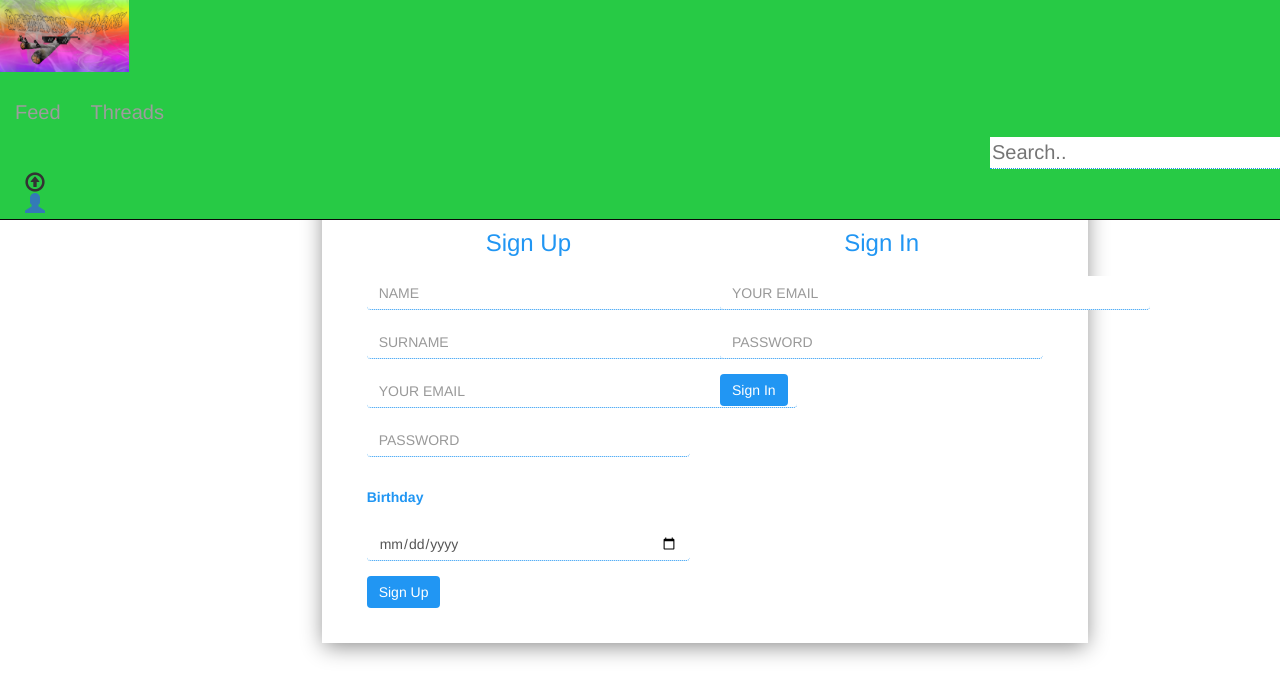
After one commit to keahnignen/Definition-of-Dank, a PHP site: template view/user_create.php in a window 1280 px wide. The commit adds this page. Shown: the top 699 px of the page. Run offline with PHP 8.4, Linux system fonts and the light colour scheme; the template is opened without the code that fills it, so the values that code supplies are empty; some libraries are stand-ins or nearby versions.

Commit message:
Lug Da
Buttons link geit
Anmelden / regi geit

```diff
--- a/view/header.php
+++ b/view/header.php
@@ -36,14 +36,14 @@
         <div id="navbar" class="navibBar">
           <ul class="nav navbar-nav" id="naviBar">
 			<!--CSS Fehlt noch, konnte leider nicht eingebunden werden ausser mit Style -->
-            <li class="navBar"><a style=""class="navBar" href="/">Feed</a></li>
+            <li class="navBar"><a style="" class="navBar" href="/">Feed</a></li>
             <li><a class="blackCockDown" href="/">Threads</a></li>
 			<!--Suchfeld -->
 			<input id="searchBar"type="text" name="search" placeholder="Search..">
 			<!--Upload und Anmelden/Benutzer-Seite -->
+			<button id="UplAnm2" class="glyphicon glyphicon-upload">
+			<a href="/user"><i class="glyphicon glyphicon-user"></i></a>
 
-			<button id="UplAnm" class="glyphicon glyphicon-upload">
-			<button id="UplAnm2" class="glyphicon glyphicon-user">
 
           </ul>
         </div><!--/.nav-collapse -->
--- /dev/null
+++ b/view/user_create.php
@@ -0,0 +1,58 @@
+
+<div class="row col-md-8 col-md-offset-2 registeration">
+
+<div class="registerInner">
+        <div class="col-md-6 signUp">
+            <h3 class="headerSign">Sign Up</h3>
+            <form action="" method="post">
+
+
+                <div class="form-group">
+                    <input class="form-control" type="text" name="name" id="name" placeholder="NAME">
+                </div>
+
+                <div class="form-group">
+                    <input class="form-control" type="text" name="surname" id="surname" placeholder="SURNAME">
+                </div>
+                <div class="form-group">
+                    <input class="form-control" type="text" name="email" id="email" placeholder="YOUR EMAIL">
+                </div>
+
+                <div class="form-group ">
+                    <input class="form-control" type="password" name="password" id="password" value="" placeholder="PASSWORD">
+                </div>
+                <div class="form-group">
+                    <label for="birthday" class="darktext">Birthday</label>
+                    <input class="form-control" type="date" name="birthday" id="birthday" value="">
+                </div>
+
+                <button type="submit" class=" signbuttons btn btn-primary">Sign Up</button>
+
+            </form>
+        </div>
+
+
+
+        <div class ="col-md-6">
+            <h3 class="headerSign">Sign In</h3>
+            <form action="" method="">
+
+                <div class="form-group">
+                    <input class="form-control" type="text" name="email" id="email" placeholder="YOUR EMAIL">
+                </div>
+
+                <div class="form-group">
+                    <input class="form-control" type="password" name="password" id="password" placeholder="PASSWORD" value="">
+                </div>
+
+                <button type="submit" class="signbuttons btn btn-primary">Sign In</button>
+
+
+            </form>
+
+
+        </div>
+
+</div>
+
+</div>
```
